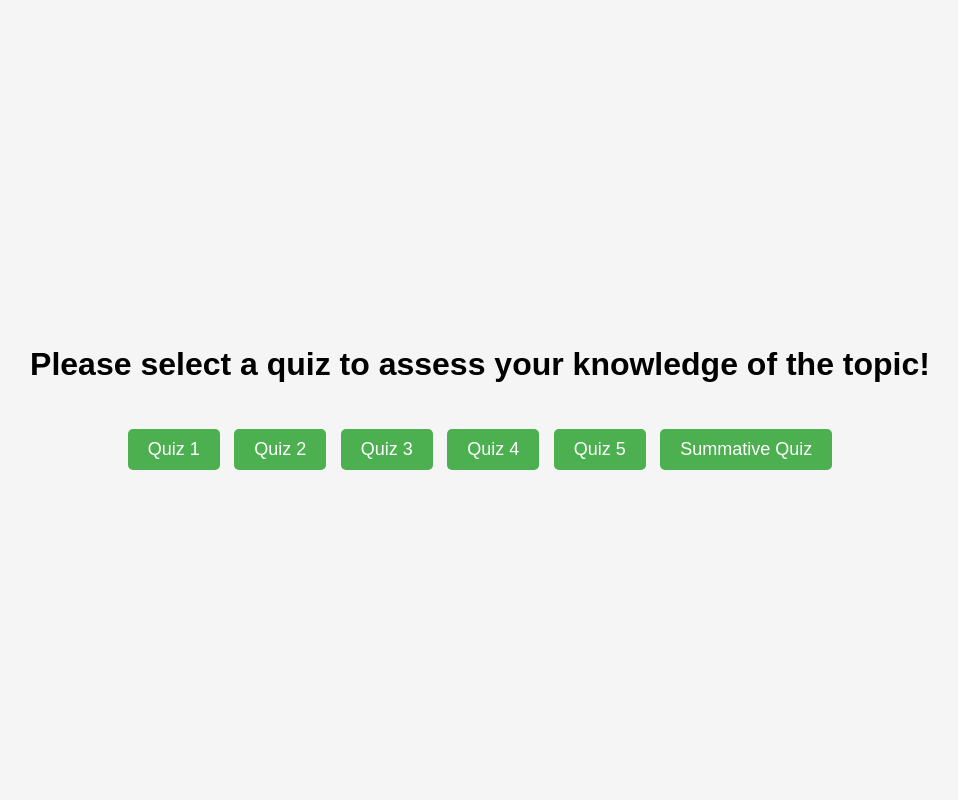
After one commit to ahbb/OIPTeam9A, a Flask app: page /quizSelection in a window 1280 px wide. The commit adds this page. Shown: the whole page, without its empty margins (160-1118 px from the left). Run offline with Flask 3, Linux system fonts and the light colour scheme.

Commit message:
Created quiz selection page and successful login will lead to quiz selection page

```diff
--- a/prototype/app.py
+++ b/prototype/app.py
@@ -63,7 +63,7 @@ def login():
         if username in users and users[username] == password:
             # Store the username in the session to indicate the user is logged in.
             session['username'] = username
-            return redirect(url_for('index'))  # Redirect to the index page on successful login.
+            return redirect(url_for('quiz_selection'))  # Redirect to the quiz_selection page on successful login.
         else:
             return "Invalid username or password. Please try again."
 
@@ -76,5 +76,9 @@ def logout():
     session.pop('username', None)
     return redirect(url_for('index'))
 
+@app.route('/quizSelection')
+def quiz_selection():
+    return render_template('quiz_selection.html')
+
 if __name__ == '__main__':
     app.run(debug=True)
--- a/prototype/static/styles.css
+++ b/prototype/static/styles.css
@@ -5,6 +5,8 @@ body {
     justify-content: center;
     align-items: center;
     height: 100vh;
+    background-color: #f5f5f5;
+
 }
 .container {
     max-width: 600px;
@@ -103,3 +105,19 @@ h1.creative-font {
     font-size: 36px;
     margin-bottom: 20px;
 }
+
+/* For quiz_selection.html */
+.button-container {
+    margin-top: 20px;
+}
+
+.quiz-button {
+    padding: 10px 20px;
+    margin: 5px;
+    font-size: 18px;
+    background-color: #4CAF50;
+    color: white;
+    border: none;
+    border-radius: 5px;
+    cursor: pointer;
+}
--- /dev/null
+++ b/prototype/templates/quiz_selection.html
@@ -0,0 +1,20 @@
+<!DOCTYPE html>
+<html>
+<head>
+    <title>Quiz Selections</title>
+    <link rel="stylesheet" type="text/css" href="{{ url_for('static', filename='styles.css') }}">
+</head>
+<body>
+    <div class="center">
+        <h1>Please select a quiz to assess your knowledge of the topic!</h1>
+        <div class="button-container">
+            <button class="quiz-button">Quiz 1</button>
+            <button class="quiz-button">Quiz 2</button>
+            <button class="quiz-button">Quiz 3</button>
+            <button class="quiz-button">Quiz 4</button>
+            <button class="quiz-button">Quiz 5</button>
+            <button class="quiz-button">Summative Quiz</button>
+        </div>
+    </div>
+</body>
+</html>
```
